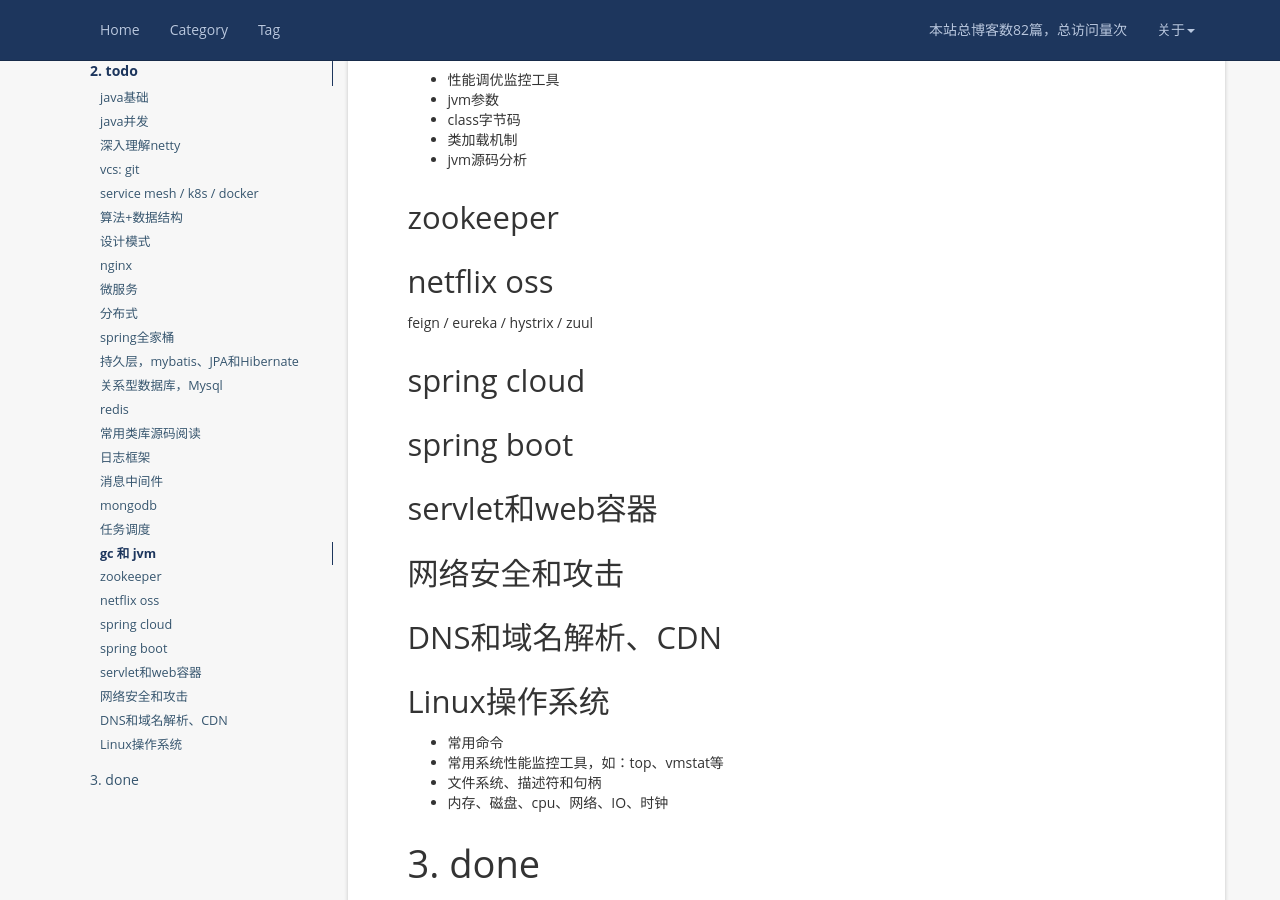
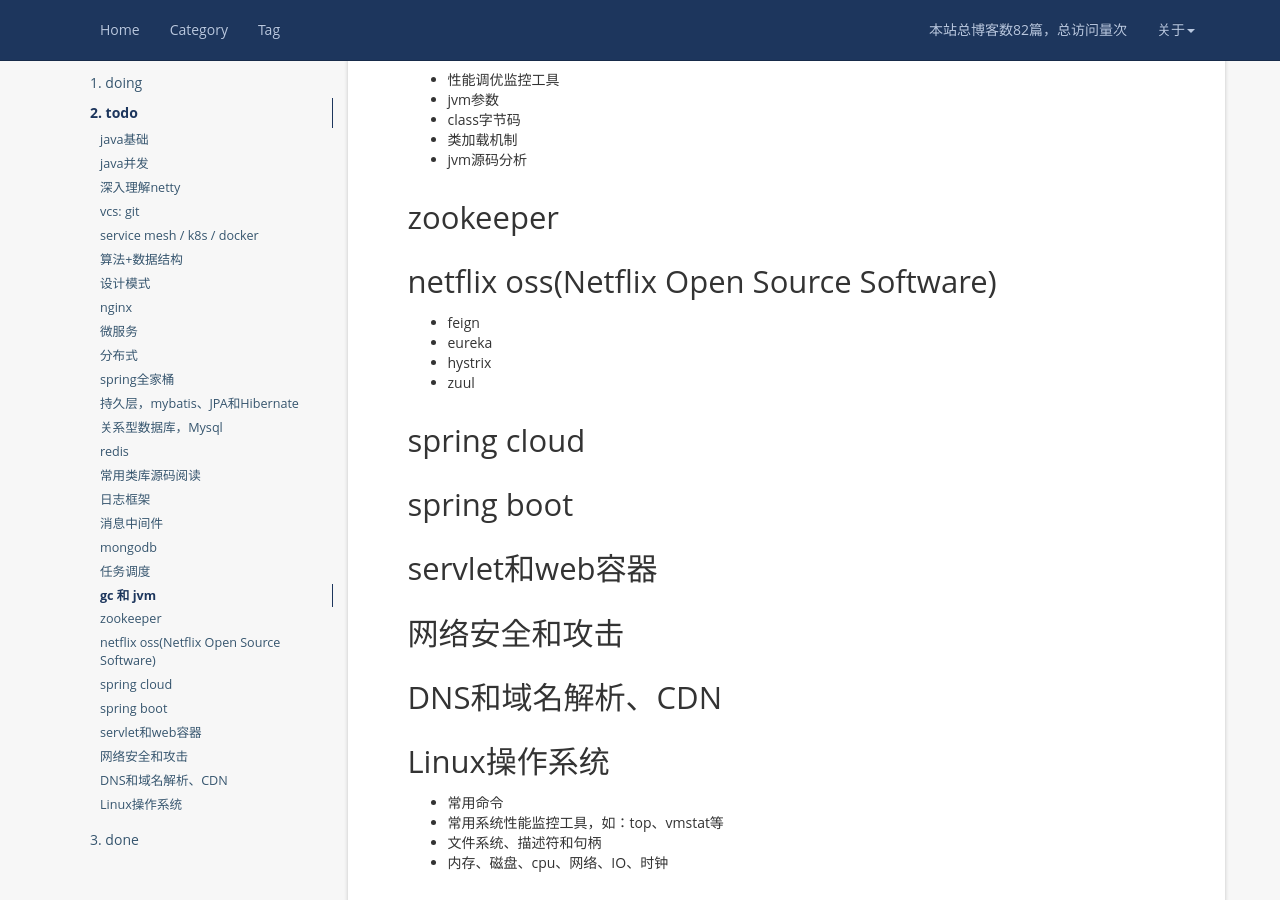
Before and after one commit to zhangfb95/zhangfb95.github.io.bak, a Jekyll site: the page built from plan.md, in a window 1280 px wide and 900 px high, scrolled down 3018 px. Built offline with Jekyll 4.4.1, drawn with Linux system fonts in a browser that asks for light colours; nearby versions of some CDN libraries; a script that is not in the unit is left out; comment, search, counter and statistics services are not loaded.

Commit message:
修改netflix oss的归类

```diff
--- a/plan.md
+++ b/plan.md
@@ -126,9 +126,12 @@
 
 ## zookeeper
 
-## netflix oss
+## netflix oss(Netflix Open Source Software)
 
-feign / eureka / hystrix / zuul
++ feign
++ eureka
++ hystrix
++ zuul
 
 ## spring cloud
 
```
